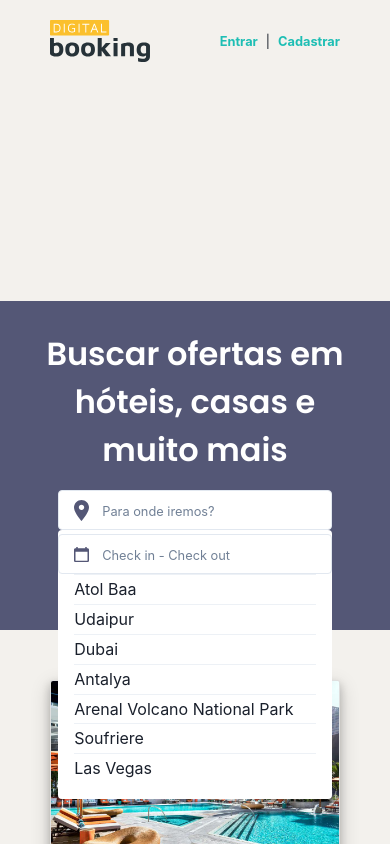
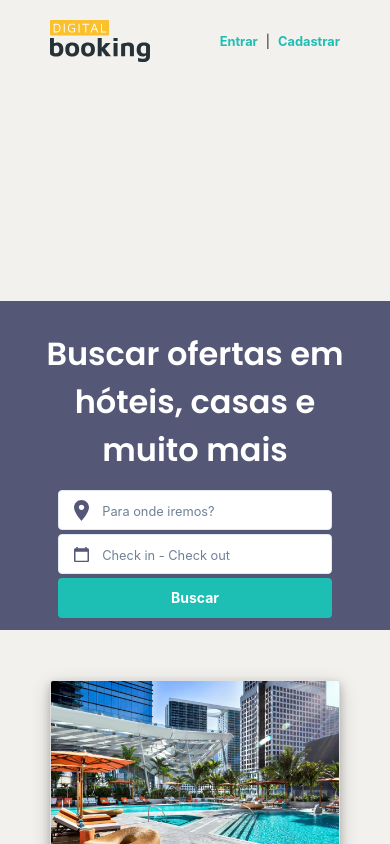
Before and after one commit to hulluxhd/7wonders, a React (Create React App) app in the folder projeto-integrador-front/: page / in a window 390 px wide. Shown: the top 844 px of the page. Built offline with nearby package versions, Linux system fonts and the light colour scheme.

Commit message:
functional dropdown

```diff
--- a/projeto-integrador-front/src/App.jsx
+++ b/projeto-integrador-front/src/App.jsx
@@ -7,17 +7,16 @@ import Home from './pages/Home';
 import data from './data';
 
 function App() {
-  const [toRender, setToRender] = useState(data);
-
+  const [toRender] = useState(data);
+  const [toRenderOnPage, setToRenderOnPage] = useState(data);
   return (
     <BrowserRouter>
       <InfoProvider>
         <Header
-          data={{ toRender, setToRender }}
+          data={{ toRender, setToRenderOnPage }}
         />
-        {/* <Box as="h1">Lets look</Box> */}
         <Routes>
-          <Route path="/" element={<Home toRender={toRender} />} />
+          <Route path="/" element={<Home render={toRenderOnPage} />} />
         </Routes>
         <Footer />
       </InfoProvider>
--- a/projeto-integrador-front/src/components/Header/index.jsx
+++ b/projeto-integrador-front/src/components/Header/index.jsx
@@ -8,12 +8,9 @@ import {
   Flex,
   useMediaQuery,
   useDisclosure,
-  MenuButton,
-  MenuList,
-  MenuItem,
   Divider,
 } from '@chakra-ui/react';
-
+import { BsFillFlagFill } from 'react-icons/bs';
 import React, { useEffect, useState } from 'react';
 import { Link } from 'react-router-dom';
 import logo from '../../assets/logo.svg';
@@ -22,55 +19,57 @@ import calendar from '../../assets/calendar.svg';
 import InputHeader from '../InputHeader';
 import DrawerLogin from '../DrawerLogin';
 import BasicButton from '../BasicButton';
+import useComponentVisible from '../../hooks/useComponentVisible';
 
 // eslint-disable-next-line react/prop-types
 function Header({ data }) {
-  const { toRender, setToRender } = data;
-  console.log(toRender);
-  const places = data.toRender;
-  // breakpoints
+  const { toRender, setToRenderOnPage } = data;
+
+  const { ref, isComponentVisible, setIsComponentVisible } = useComponentVisible(false);
+
   const [isSmallerThan606] = useMediaQuery('(max-width: 606px)');
 
   const [headerHeight, setHeaderHeight] = useState(0);
 
-  const layoutWidth = window.innerWidth;
+  const [place, setPlace] = useState('');
+
+  const [inputSelected, setInputSelected] = useState('');
 
   const { isOpen, onOpen, onClose } = useDisclosure();
+
+  const layoutWidth = window.innerWidth;
 
   useEffect(() => {
     const h = document.querySelector('.header').getBoundingClientRect().height;
     setHeaderHeight(h);
   }, [layoutWidth]);
 
-  const [city, setCity] = useState('');
-
-  function handleChange({ target }) {
-    setCity(target.value);
+  function handlePlace({ target }) {
+    setPlace(target.value);
   }
 
+  // função que filtra os lugares baseado na busca do usuário
   function filterplaces(placeList) {
     let placesToRender = '';
-    if (city !== '') {
+
+    if (place !== '') {
       placesToRender = placeList
         .filter(
-          (place) => place.city.includes(city),
+          (el) => (el.city.includes(place) || el.country.includes(place)),
         );
     } else {
-      placesToRender = places;
+      placesToRender = toRender;
     }
 
     return placesToRender;
   }
 
-  function toggleCityDropdown() {
+  useEffect(() => {
+    const placesToRender = filterplaces(toRender);
 
-  }
-
-  useEffect(() => {
-    const placesToRender = filterplaces(places);
-
-    setToRender(placesToRender);
-  }, [city]);
+    // seta os cards a serem renderizados
+    setToRenderOnPage(placesToRender);
+  }, [place]);
 
   return (
     <>
@@ -82,7 +81,7 @@ function Header({ data }) {
         w="100%"
         right="0"
         top="0"
-        zIndex="99999"
+        zIndex="10"
       >
         <Box
           as={isSmallerThan606 ? 'header' : null}
@@ -96,7 +95,6 @@ function Header({ data }) {
           w="100%"
           p="20px 50px"
           bg="var(--light-bege)"
-          zIndex={2}
         >
           <Link to="/">
             <Image width="100px" src={logo} />
@@ -145,35 +143,52 @@ function Header({ data }) {
             justify="center"
             align="center"
           >
-            <Box position="relative" w={isSmallerThan606 ? '80%' : '35%'}>
+            <Box
+              position="relative"
+              w={isSmallerThan606 ? '80%' : '35%'}
+              ref={ref}
+              onClick={() => setIsComponentVisible(true)}
+              onChange={(e) => handlePlace(e)}
+            >
+
               <InputHeader
                 image={geolocalization}
                 placeholder="Para onde iremos?"
                 postop="10px"
               />
+              {isComponentVisible && (
                 <Box
                   position="absolute"
                   background="#FFF"
                   w="100%"
-                lineHeight="1.8rem"
+                  lineHeight="1.3rem"
                   fontSize="1rem"
                   borderRadius="0.25rem"
-                p="1rem">
-                {places.map((el, i) => {
-                  if (i < 10) {
-                    return (
+                  p="1rem"
+                  maxH="16rem"
+                  overflow="auto">
+                  {filterplaces(toRender).map((el, i) => (
+
                     <>
-                        <Text>{el.city}</Text>
-                        <Divider _last={{ display: 'none' }} w="100%" />
+                      <Box tabIndex={0} pl="1rem" my="0.4rem" borderRadius="0.25rem" _hover={{ bgColor: 'var(--light-bege)' }}>
+                        <Text
+                          fontFamily="Poppins, sans-serif"
+                        >
+                          {el.city}
+                        </Text>
+                        <Text fontSize="xs" as="span">
+                          {el.country}
+                          <BsFillFlagFill />
+                        </Text>
+                      </Box>
+                      <Divider as="hr" _last={{ display: 'none' }} borderColor="var(--blue)" w="100%" />
                     </>
-                    );
-                  }
-                  return null;
-                })}
+                  ))}
+
                 </Box>
+              )}
             </Box>
 
-            {console.log(places)}
             <Box w={isSmallerThan606 ? '80%' : '35%'}>
               <InputHeader
                 image={calendar}
--- a/projeto-integrador-front/src/components/PlacesList/index.jsx
+++ b/projeto-integrador-front/src/components/PlacesList/index.jsx
@@ -3,10 +3,9 @@ import PropTypes from 'prop-types';
 import PlaceCard from '../PlaceCard';
 
 function PlacesList({ placeList }) {
-  // console.log(typeof (placeList));
   return (
     <section className="place-list">
-      { placeList
+      {placeList
         .map(
           // eslint-disable-next-line react/no-array-index-key
           (placeToRender, index) => <PlaceCard key={index} place={placeToRender} />,
--- /dev/null
+++ b/projeto-integrador-front/src/hooks/useComponentVisible.js
@@ -0,0 +1,21 @@
+import { useState, useEffect, useRef } from 'react';
+
+export default function useComponentVisible(initialIsVisible) {
+    const [isComponentVisible, setIsComponentVisible] = useState(initialIsVisible);
+    const ref = useRef(null);
+
+    const handleClickOutside = (event) => {
+        if (ref.current && !ref.current.contains(event.target)) {
+            setIsComponentVisible(false);
+        }
+    };
+
+    useEffect(() => {
+        document.addEventListener('click', handleClickOutside, true);
+        return () => {
+            document.removeEventListener('click', handleClickOutside, true);
+        };
+    }, []);
+
+    return { ref, isComponentVisible, setIsComponentVisible };
+}
--- a/projeto-integrador-front/src/pages/Home/index.jsx
+++ b/projeto-integrador-front/src/pages/Home/index.jsx
@@ -4,14 +4,10 @@ import { Box } from '@chakra-ui/react';
 import PlacesList from '../../components/PlacesList';
 
 // eslint-disable-next-line react/prop-types
-function Home({ toRender }) {
+function Home({ render }) {
   return (
 
-    <>
-      <Box />
-      {/* <PlacesLibrary places={toRender} /> */}
-      <PlacesList placeList={toRender} />
-    </>
+    <PlacesList placeList={render} />
 
   );
 }
```
Also changed, not shown: projeto-integrador-front/.eslintrc.json. Lines whose indentation alone changed are shown as unchanged.
